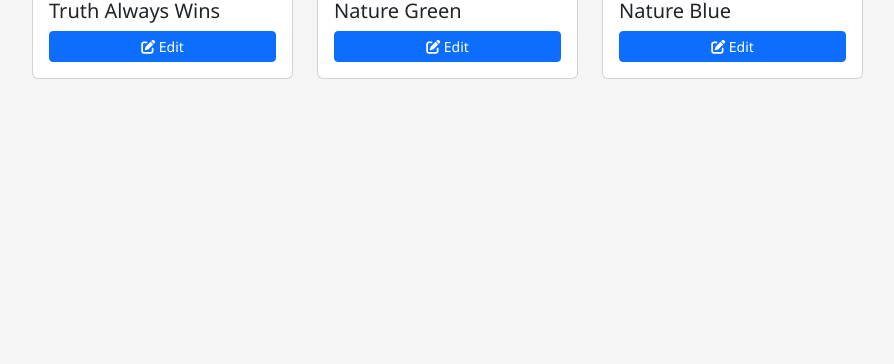
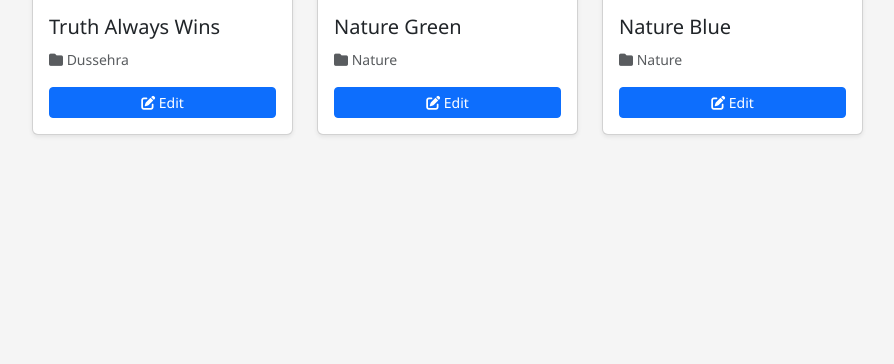
Before and after one commit to salamhusain/template_editor_project, a Django app: page / in a window 1280 px wide. Shown: the part 436-800 px from the top of the page, without its empty margins (50-944 px from the left). Run offline with Django 5.2, Linux system fonts and the light colour scheme; data comes from the database, SQL or seed files in the repository.

Commit message:
Update template_list.html

```diff
--- a/editor/templates/editor/template_list.html
+++ b/editor/templates/editor/template_list.html
@@ -4,17 +4,71 @@
 
 {% block content %}
 <div class="container my-5">
-    <h1 class="mb-4">Choose a Template</h1>
+    <div class="d-flex justify-content-between align-items-center mb-4">
+        <h1><i class="fas fa-palette"></i> Choose a Template</h1>
+        {% if user.is_authenticated %}
+        <a href="{% url 'template_upload' %}" class="btn btn-primary">
+            <i class="fas fa-plus"></i> Upload Template
+        </a>
+        {% endif %}
+    </div>
 
+    <!-- Category Filter -->
+    {% if categories %}
+    <div class="card mb-4 shadow-sm">
+        <div class="card-body">
+            <h5 class="card-title mb-3">
+                <i class="fas fa-filter"></i> Filter By Category
+            </h5>
+            <div class="d-flex flex-wrap gap-2">
+                <a href="{% url 'template_list' %}"
+                   class="btn {% if not selected_category %}btn-primary{% else %}btn-outline-primary{% endif %}">
+                    <i class="fas fa-th"></i> All Templates
+                </a>
+                {% for category in categories %}
+                <a href="?category={{ category.id }}"
+                   class="btn {% if selected_category.id == category.id %}btn-primary{% else %}btn-outline-primary{% endif %}">
+                    <i class="fas fa-folder"></i> {{ category.name }}
+                    <span class="badge bg-light text-dark ms-1">{{ category.templates.count }}</span>
+                </a>
+                {% endfor %}
+            </div>
+        </div>
+    </div>
+    {% endif %}
+
+    <!-- Selected Category Info -->
+    {% if selected_category %}
+    <div class="alert alert-info d-flex justify-content-between align-items-center">
+        <span>
+            <i class="fas fa-info-circle"></i> Showing templates in category:
+            <strong>{{ selected_category.name }}</strong>
+        </span>
+        <a href="{% url 'template_list' %}" class="btn btn-sm btn-outline-secondary">
+            <i class="fas fa-times"></i> Reset Filter
+        </a>
+    </div>
+    {% endif %}
+
+    <!-- Admin Templates -->
     {% if admin_templates %}
-    <h3 class="mt-4">Admin Templates</h3>
+    <h3 class="mt-4 mb-3">
+        <i class="fas fa-crown text-warning"></i> Admin Templates
+    </h3>
     <div class="row g-4">
         {% for template in admin_templates %}
         <div class="col-md-3">
-            <div class="card template-card h-100">
+            <div class="card template-card h-100 shadow-sm">
                 <img src="{{ template.image.url }}" class="card-img-top" alt="{{ template.name }}">
                 <div class="card-body">
                     <h5 class="card-title">{{ template.name }}</h5>
+                    {% if template.category %}
+                    <p class="card-text">
+                        <small class="text-muted">
+                            <i class="fas fa-folder"></i> {{ template.category.name }}
+                        </small>
+                    </p>
+                    {% endif %}
                     <a href="{% url 'editor' template.id %}" class="btn btn-primary btn-sm w-100">
                         <i class="fas fa-edit"></i> Edit
                     </a>
@@ -25,15 +79,25 @@
     </div>
     {% endif %}
 
+    <!-- User Templates -->
     {% if user.is_authenticated and user_templates %}
-    <h3 class="mt-5">My Templates</h3>
+    <h3 class="mt-5 mb-3">
+        <i class="fas fa-user"></i> My Templates
+    </h3>
     <div class="row g-4">
         {% for template in user_templates %}
         <div class="col-md-3">
-            <div class="card template-card h-100">
+            <div class="card template-card h-100 shadow-sm">
                 <img src="{{ template.image.url }}" class="card-img-top" alt="{{ template.name }}">
                 <div class="card-body">
                     <h5 class="card-title">{{ template.name }}</h5>
+                    {% if template.category %}
+                    <p class="card-text">
+                        <small class="text-muted">
+                            <i class="fas fa-folder"></i> {{ template.category.name }}
+                        </small>
+                    </p>
+                    {% endif %}
                     <a href="{% url 'editor' template.id %}" class="btn btn-primary btn-sm w-100">
                         <i class="fas fa-edit"></i> Edit
                     </a>
@@ -44,14 +108,21 @@
     </div>
     {% endif %}
 
+    <!-- No Templates Message -->
     {% if not admin_templates and not user_templates %}
     <div class="alert alert-info">
-        <i class="fas fa-info-circle"></i> No templates available yet.
+        <i class="fas fa-info-circle"></i>
+        {% if selected_category %}
+        No templates found in this category.
+        <a href="{% url 'template_list' %}">View all templates</a>
+        {% else %}
+        No templates available yet.
         {% if user.is_authenticated %}
         <a href="{% url 'template_upload' %}">Upload your first template</a>
         {% else %}
         Please login to upload templates.
         {% endif %}
+        {% endif %}
     </div>
     {% endif %}
 </div>
```
